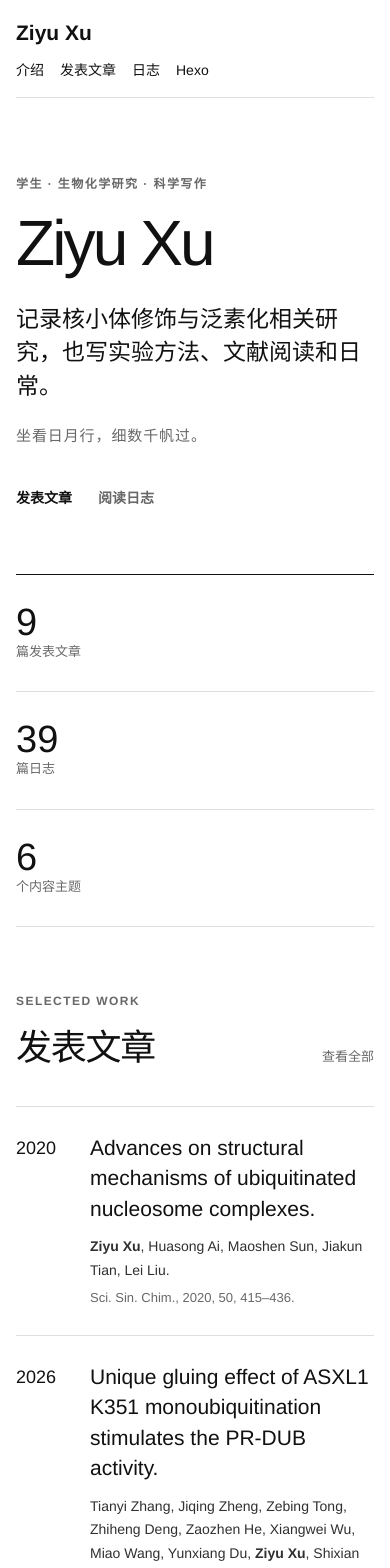
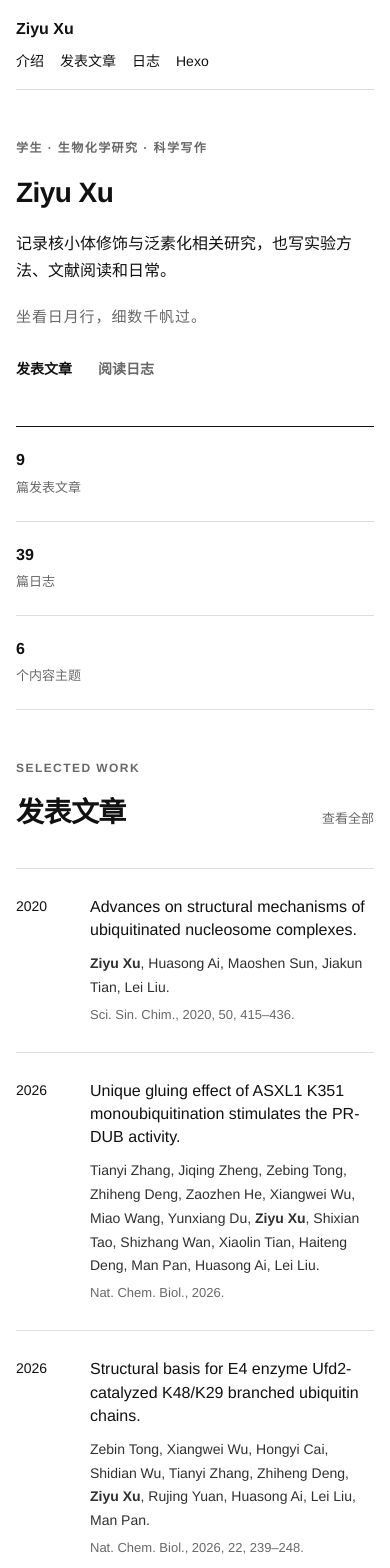
Before and after one commit to ziyu-xu/ziyu-xu.github.io, a Next.js app in the folder sites/: page / in a window 390 px wide. Shown: the top 1568 px of the page. Built offline with nearby package versions, Linux system fonts and the light colour scheme.

Commit message:
Tighten portfolio typography

```diff
--- a/sites/app/globals.css
+++ b/sites/app/globals.css
@@ -46,7 +46,7 @@ a:focus-visible {
 }
 
 .site-header {
-  min-height: 88px;
+  min-height: 64px;
   border-bottom: 1px solid var(--line);
   display: flex;
   align-items: center;
@@ -56,7 +56,7 @@ a:focus-visible {
 
 .wordmark {
   font-family: var(--font-main);
-  font-size: 21px;
+  font-size: 16px;
   font-weight: 700;
   text-decoration: none;
 }
@@ -83,7 +83,7 @@ main {
 
 .hero {
   max-width: 880px;
-  padding: 112px 0 88px;
+  padding: 64px 0 56px;
 }
 
 .eyebrow {
@@ -109,18 +109,18 @@ h2 {
 
 h1 {
   margin: 0;
-  font-size: clamp(64px, 10vw, 124px);
-  font-weight: 400;
-  letter-spacing: -0.045em;
-  line-height: 0.94;
+  font-size: 28px;
+  font-weight: 700;
+  letter-spacing: -0.02em;
+  line-height: 1.2;
 }
 
 .hero-lead {
   max-width: 680px;
-  margin: 42px 0 0;
+  margin: 24px 0 0;
   font-family: var(--font-main);
-  font-size: clamp(23px, 3.2vw, 34px);
-  line-height: 1.45;
+  font-size: 16px;
+  line-height: 1.7;
 }
 
 .motto {
@@ -133,7 +133,7 @@ h1 {
 .hero-actions {
   display: flex;
   gap: 26px;
-  margin-top: 38px;
+  margin-top: 28px;
   font-size: 14px;
   font-weight: 700;
 }
@@ -150,8 +150,8 @@ h1 {
 }
 
 .summary-grid > div {
-  min-height: 126px;
-  padding: 28px 0;
+  min-height: 96px;
+  padding: 22px 0;
   display: flex;
   flex-direction: column;
   justify-content: space-between;
@@ -164,8 +164,9 @@ h1 {
 
 .summary-number {
   font-family: var(--font-main);
-  font-size: 38px;
-  line-height: 1;
+  font-size: 16px;
+  font-weight: 700;
+  line-height: 1.4;
 }
 
 .summary-label,
@@ -177,7 +178,7 @@ h1 {
 }
 
 .section-block {
-  padding: 88px 0;
+  padding: 64px 0;
   border-bottom: 1px solid var(--line);
 }
 
@@ -192,10 +193,10 @@ h1 {
 .section-heading h2,
 .page-intro h1 {
   margin: 0;
-  font-size: clamp(36px, 5vw, 54px);
-  font-weight: 400;
-  letter-spacing: -0.035em;
-  line-height: 1.08;
+  font-size: 28px;
+  font-weight: 700;
+  letter-spacing: -0.02em;
+  line-height: 1.2;
 }
 
 .section-heading > a {
@@ -220,7 +221,7 @@ h1 {
 .publication-list h3 {
   margin: 0;
   font-family: var(--font-main);
-  font-size: 21px;
+  font-size: 16px;
   font-weight: 400;
   line-height: 1.45;
 }
@@ -236,7 +237,7 @@ h1 {
 
 .publication-year {
   font-family: var(--font-main);
-  font-size: 18px;
+  font-size: 14px;
 }
 
 .authors {
@@ -271,7 +272,7 @@ h1 {
 
 .post-title {
   font-family: var(--font-main);
-  font-size: 18px;
+  font-size: 16px;
 }
 
 .post-tag {
@@ -280,31 +281,31 @@ h1 {
 
 .page-intro {
   max-width: 830px;
-  padding: 92px 0 68px;
+  padding: 64px 0 48px;
 }
 
 .page-intro p:last-child {
-  margin: 26px 0 0;
+  margin: 20px 0 0;
   color: var(--muted);
   font-family: var(--font-main);
-  font-size: clamp(20px, 2.7vw, 28px);
+  font-size: 16px;
 }
 
 .prose {
   max-width: 720px;
-  padding: 68px 0 110px;
+  padding: 48px 0 80px;
   border-top: 1px solid var(--ink);
 }
 
 .prose p {
   margin: 0 0 24px;
-  font-size: 18px;
-  line-height: 1.9;
+  font-size: 16px;
+  line-height: 1.8;
 }
 
 .full-publications,
 .full-writing {
-  padding-bottom: 110px;
+  padding-bottom: 80px;
 }
 
 .site-footer {
@@ -339,11 +340,11 @@ h1 {
   }
 
   .hero {
-    padding: 76px 0 64px;
+    padding: 48px 0 44px;
   }
 
   .hero-lead {
-    margin-top: 30px;
+    margin-top: 20px;
   }
 
   .summary-grid {
@@ -361,7 +362,7 @@ h1 {
   }
 
   .section-block {
-    padding: 64px 0;
+    padding: 48px 0;
   }
 
   .publication-list li {
```
